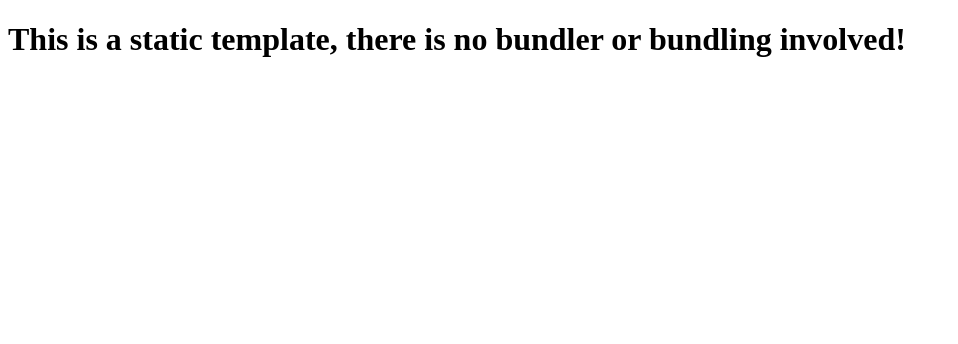
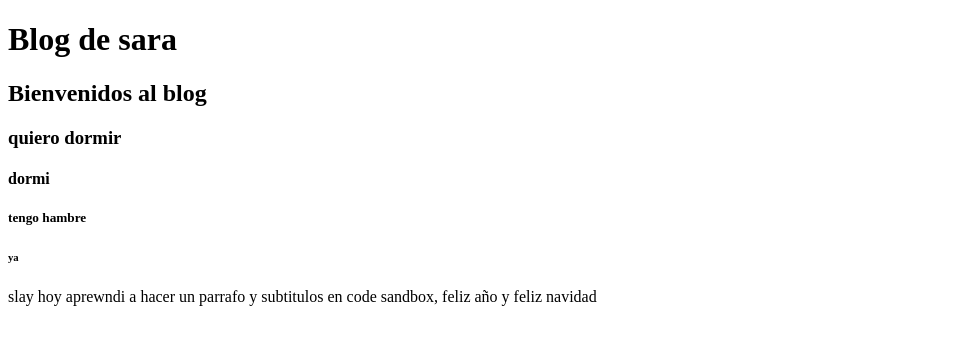
Before and after one commit to Sarariosbe/html-sara-rios, a website: page index.html in a window 1280 px wide. Shown: the whole page, without its empty margins (0-958 px from the left). Drawn offline with Linux system fonts and the light colour scheme.

Commit message:
Titulos y Parrafos

```diff
--- a/index.html
+++ b/index.html
@@ -1,12 +1,39 @@
 <!DOCTYPE html>
 <html lang="en">
   <head>
-    <meta charset="UTF-8">
-    <meta name="viewport" content="width=device-width, initial-scale=1.0">
-    <meta http-equiv="X-UA-Compatible" content="ie=edge">
+    <meta charset="UTF-8" />
+    <meta name="viewport" content="width=device-width, initial-scale=1.0" />
+    <meta http-equiv="X-UA-Compatible" content="ie=edge" />
     <title>Static Template</title>
   </head>
   <body>
-    <h1>This is a static template, there is no bundler or bundling involved!</h1>
+    <h1>
+      Blog de sara
+    </h1>
+
+    <h2>
+      Bienvenidos al blog
+    </h2>
+
+    <h3>
+      quiero dormir
+    </h3>
+
+    <h4>
+      dormi
+    </h4>
+
+    <h5>
+      tengo hambre
+    </h5>
+
+    <h6>
+      ya
+    </h6>
+
+    <p>
+      slay hoy aprewndi a hacer un parrafo y subtitulos en code sandbox, feliz
+      año y feliz navidad
+    </p>
   </body>
 </html>
```
